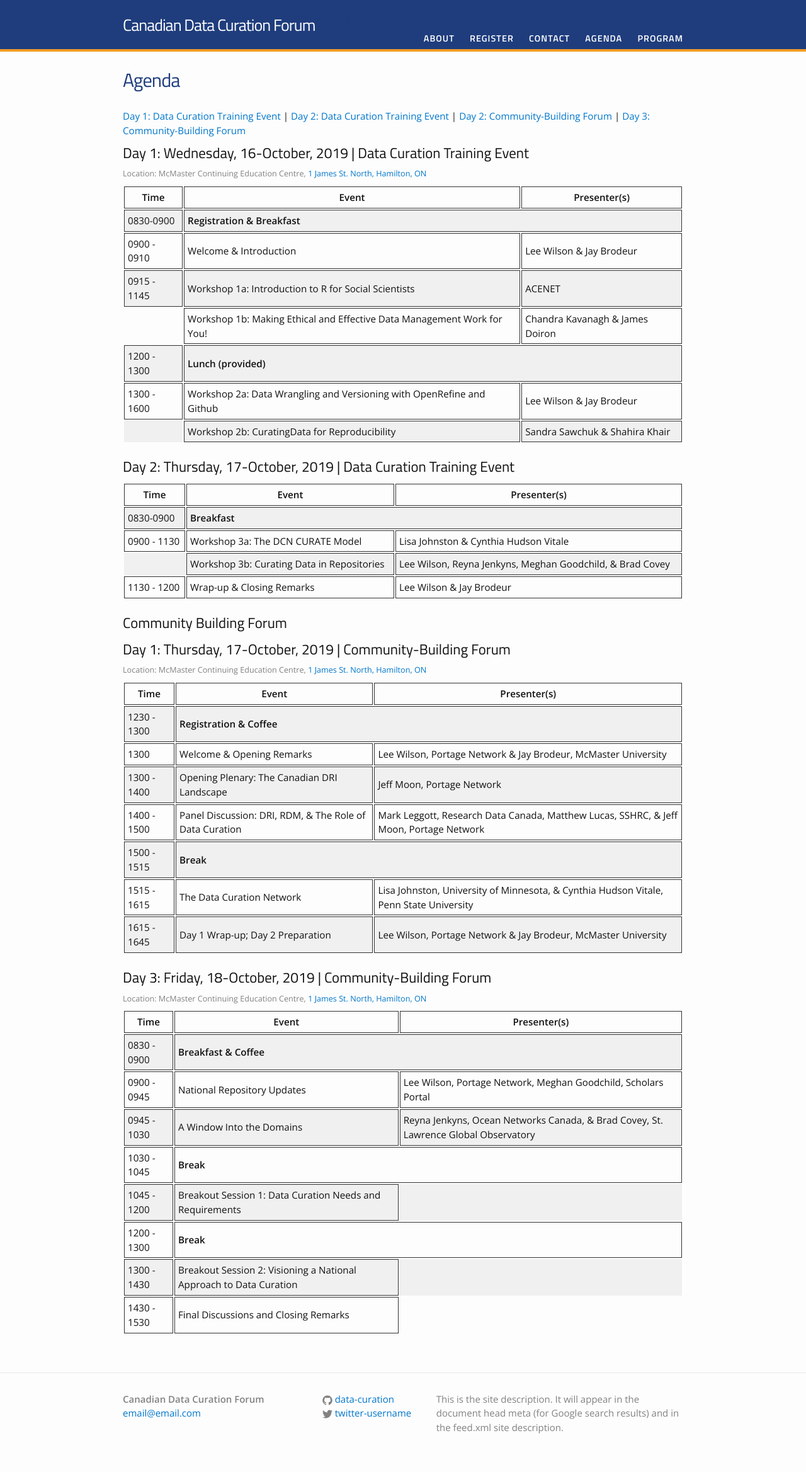
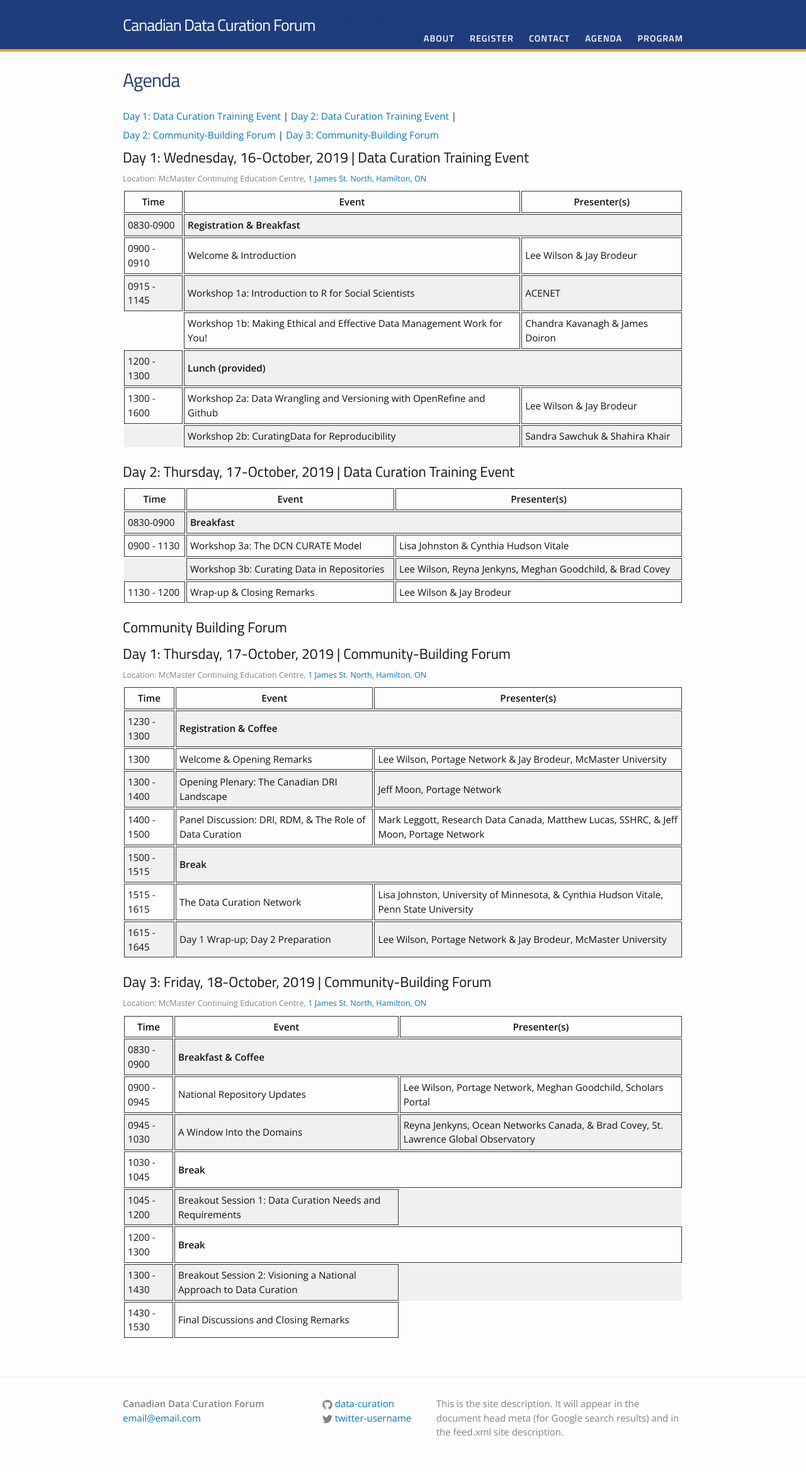
Before and after one commit to data-curation/data-curation.github.io, a Jekyll site: the page built from agenda.md, in a window 1280 px wide. Shown: the whole page at 63% size. Built offline with Jekyll 4.4.1, drawn with Linux system fonts in a browser that asks for light colours.

```diff
--- a/agenda.md
+++ b/agenda.md
@@ -5,8 +5,8 @@ permalink: /agenda/
 ---
 
 <p><a href="#day-1">Day 1: Data Curation Training Event</a> |
-<a href="#day-2">Day 2: Data Curation Training Event</a> |
-<a href="#day-2a">Day 2: Community-Building Forum</a> |
+<a href="#day-2">Day 2: Data Curation Training Event</a> |</p>
+<p><a href="#day-2a">Day 2: Community-Building Forum</a> |
 <a href="#day-3">Day 3: Community-Building Forum</a></p>
 
 <h2 id="day-1">Day 1: Wednesday, 16-October, 2019 | Data Curation Training Event</h2>
```
